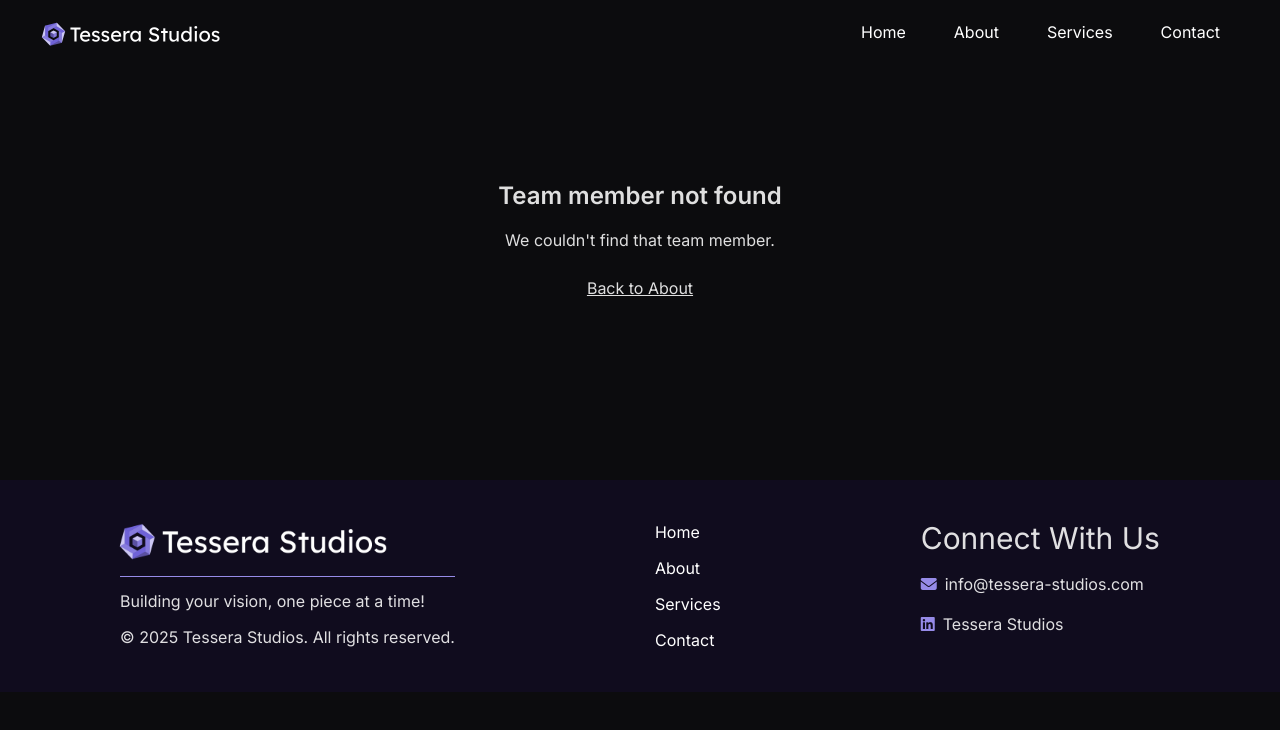
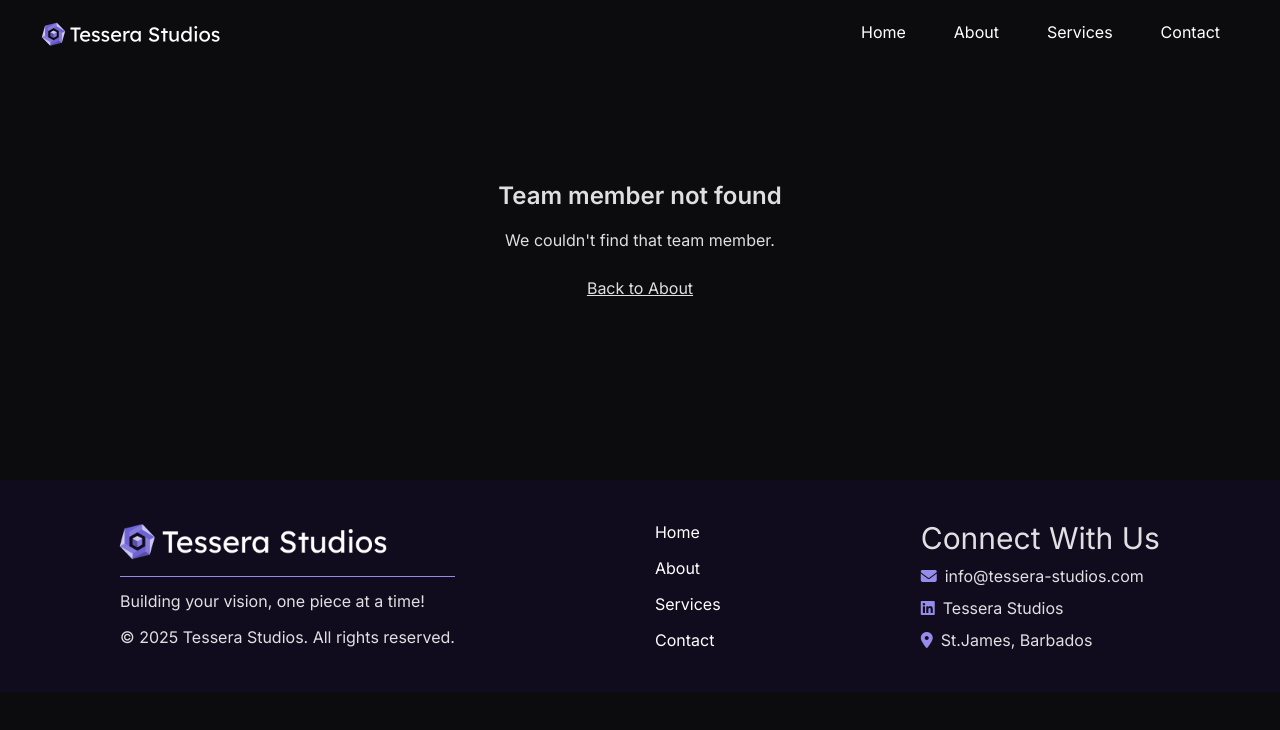
Before and after one commit to Tessera-Studios/Tessera-Web, a React (Vite) app in the folder frontend/: page /team/1 in a window 1280 px wide. Shown: the top 730 px of the page. Built offline with nearby package versions, Linux system fonts and the light colour scheme.

Commit message:
Added location to footer

```diff
--- a/frontend/src/components/Footer.tsx
+++ b/frontend/src/components/Footer.tsx
@@ -20,7 +20,7 @@ function Footer() {
                 <NavLink to="/contact" className={({ isActive }) => isActive ? "active" : ""}>Contact</NavLink>
             </div>
 
-            <div id="section-3" className="flex flex-col gap-4 mb-10 md:mb-0 text-center md:text-start">
+            <div id="section-3" className="flex flex-col gap-2 mb-10 md:mb-0 text-center md:text-start">
                 <p className="text-3xl">Connect With Us</p>
                 <div className="flex items-center gap-2 ml-8 md:ml-0">
                     <i className="fa-solid fa-envelope text-[var(--secondary)]"></i>
@@ -30,6 +30,11 @@ function Footer() {
                     <i className="fab fa-linkedin text-[var(--secondary)]"></i>
                     <a href="https://www.linkedin.com/company/tesserastudios" target="_blank" rel="noopener noreferrer">Tessera Studios</a>
                 </div>
+
+                <div className="flex items-center gap-2 ml-8 md:ml-0">
+                     <i className="fa fa-map-marker-alt text-[var(--secondary)]"></i>
+                    <p>St.James, Barbados</p>
+                </div>
             </div>
         </div>
     );
--- a/frontend/src/pages/TeamMember.tsx
+++ b/frontend/src/pages/TeamMember.tsx
@@ -22,7 +22,7 @@ export default function TeamMember() {
         <>
             <div id="member-summary" className="min-h-[100vh] p-10 flex flex-col items-center justify-center py-25 md:p-0">
                 <div className="flex flex-col lg:flex-row gap-15 mt-10">
-                    <img id="member-image" src={member?.image} alt={member?.name} className="w-80 h-90 md:w-full md:h-3/4 lg:w-90 md:h-100 object-cover rounded-lg" />
+                    <img id="member-image" src={member?.image} alt={member?.name} className=" h-90 w-full md:h-3/4 lg:w-90 md:h-100 object-cover rounded-lg" />
                     <div>
                         <h1 className="text-4xl font-semibold">{member?.name}</h1>
                         <p className="mt-3 text-2xl text-[var(--secondary)]">{member?.role}</p>
@@ -40,7 +40,7 @@ export default function TeamMember() {
                 </div>
             </div>
 
-            <div id="key-skills" className='min-h-[80vh] md:min-h-[60vh] px-10 md:px-30 lg:px-60 pb-20 lg:py-0'>
+            <div id="key-skills" className='min-h-[80vh] md:min-h-[60vh] px-10 md:px-30 lg:px-60 lg:pb-20 lg:py-0'>
                 <h1 className='text-xl md:text-3xl mb-5'>Key Skills</h1>
                 <div className="skills-grid">
                     {member.skills.map((skill, index) => (
```
